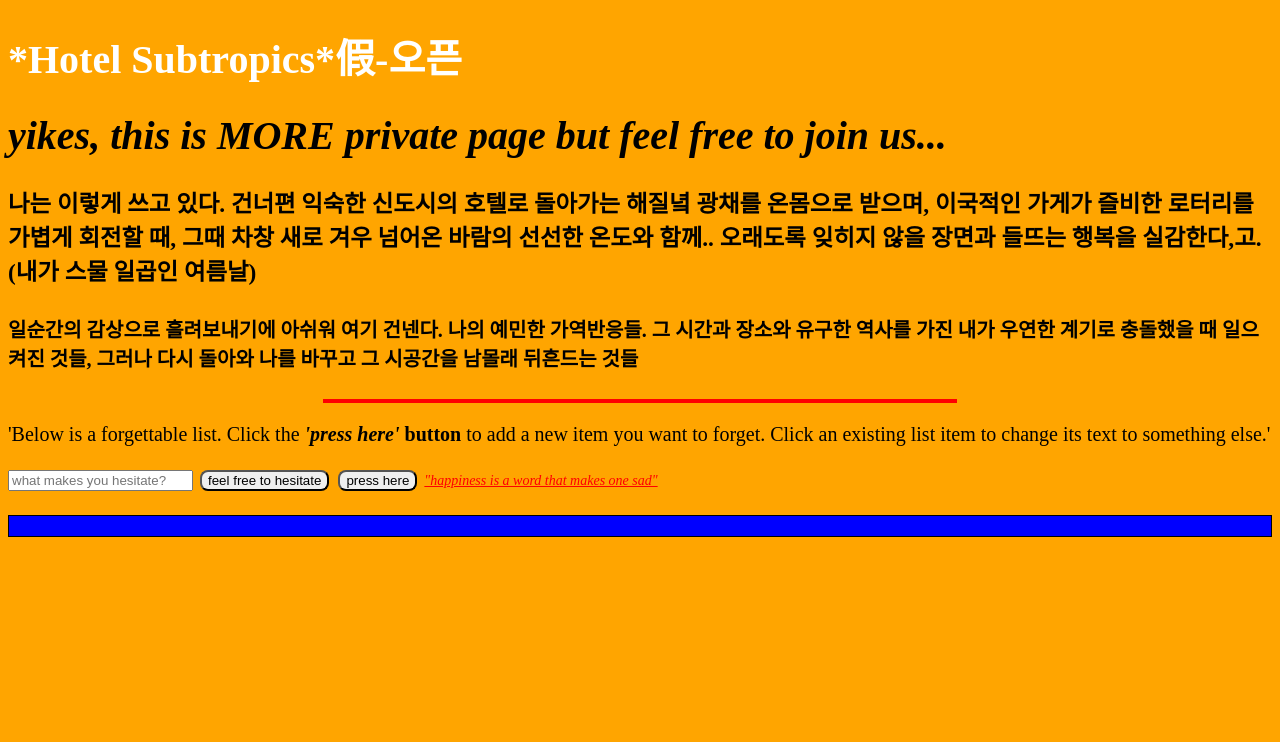
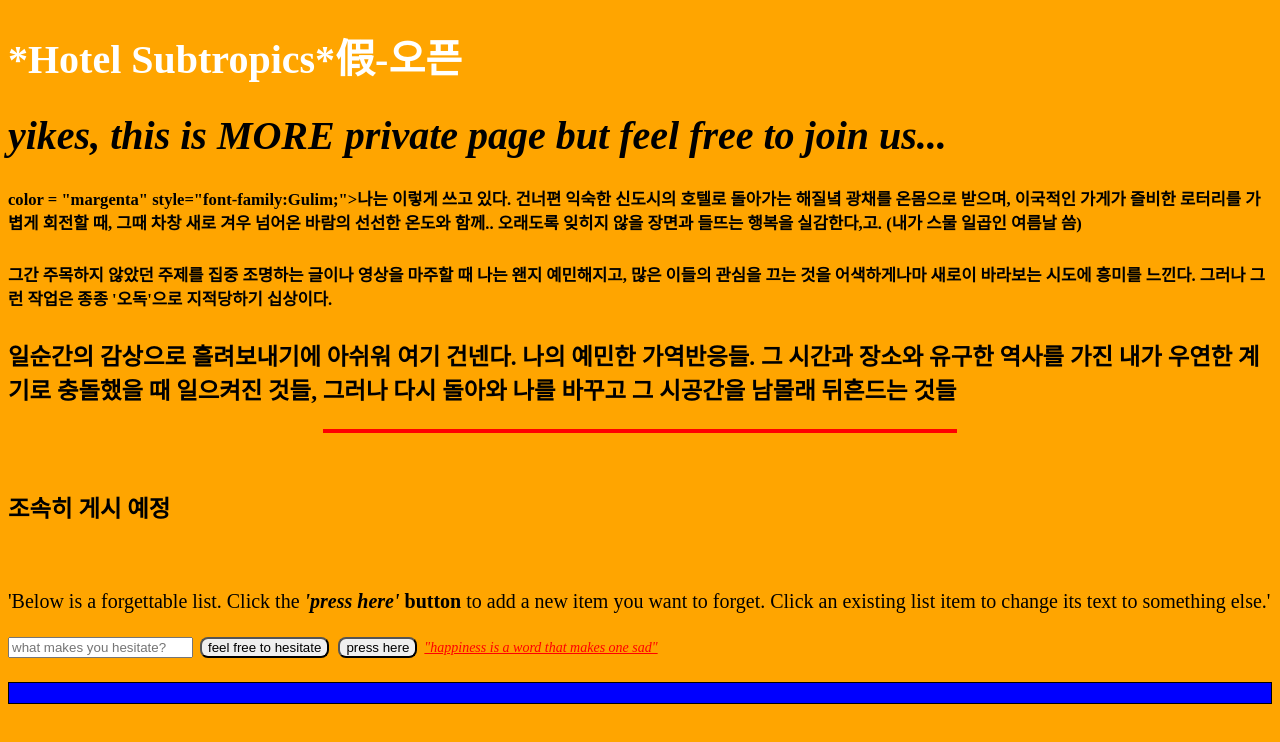
Before and after one commit to joahn-lab/subtropics, a plain HTML site: page notes/index-notes.html in a window 1280 px wide. Drawn offline with Linux system fonts and the light colour scheme; files that its build step writes are made by us from their sources; files whose address does not match are found by name.

Commit message:
221218 2nd

```diff
--- a/notes/index-notes.html
+++ b/notes/index-notes.html
@@ -19,10 +19,13 @@
     <h1 style="color: white"><b>*Hotel Subtropics*</b><style="color: green">假-오픈</style></h1>
     <h1><em>yikes, this is <strong>MORE</strong> private page but feel free to join us...</em></h1>
 
-    <h3 color = "margenta"  style="font-family:Gulim;">나는 이렇게 쓰고 있다. 건너편 익숙한 신도시의 호텔로 돌아가는 해질녘 광채를 온몸으로 받으며, 이국적인 가게가 즐비한 로터리를 가볍게 회전할 때, 그때 차창 새로 겨우 넘어온 바람의 선선한 온도와 함께.. 오래도록 잊히지 않을 장면과 들뜨는 행복을 실감한다,고.  (내가 스물 일곱인 여름날)</h3>
-    <h4> 일순간의 감상으로 흘려보내기에 아쉬워 여기 건넨다. 나의 예민한 가역반응들. 그 시간과 장소와 유구한 역사를 가진 내가 우연한 계기로 충돌했을 때 일으켜진 것들, 그러나 다시 돌아와 나를 바꾸고 그 시공간을 남몰래 뒤흔드는 것들</h4>
+    <h5> color = "margenta"  style="font-family:Gulim;">나는 이렇게 쓰고 있다. 건너편 익숙한 신도시의 호텔로 돌아가는 해질녘 광채를 온몸으로 받으며, 이국적인 가게가 즐비한 로터리를 가볍게 회전할 때, 그때 차창 새로 겨우 넘어온 바람의 선선한 온도와 함께.. 오래도록 잊히지 않을 장면과 들뜨는 행복을 실감한다,고.  (내가 스물 일곱인 여름날 씀)</h5>
+    <h5> 그간 주목하지 않았던 주제를 집중 조명하는 글이나 영상을 마주할 때 나는 왠지 예민해지고, 많은 이들의 관심을 끄는 것을 어색하게나마 새로이 바라보는 시도에 흥미를 느낀다. 그러나 그런 작업은 종종 '오독'으로 지적당하기 십상이다. </h5>
+    <h3> 일순간의 감상으로 흘려보내기에 아쉬워 여기 건넨다. 나의 예민한 가역반응들. 그 시간과 장소와 유구한 역사를 가진 내가 우연한 계기로 충돌했을 때 일으켜진 것들, 그러나 다시 돌아와 나를 바꾸고 그 시공간을 남몰래 뒤흔드는 것들</h3>
     <hr width="50%" size='4' color="red"></hr>
-
+    <br>
+    <h3> 조속히 게시 예정 </h3>
+    <br>
     <p>'Below is a forgettable list. Click the <b><i>'press here'</i>  button</b> to add a new item you want to forget. Click an existing list item to change its text to something else.'</p>
 
     <input placeholder="what makes you hesitate?" name="name"></input>
```
Also changed, not shown: index.html (+2 -2 lines), favicon2.ico (deleted), 1 other file.
